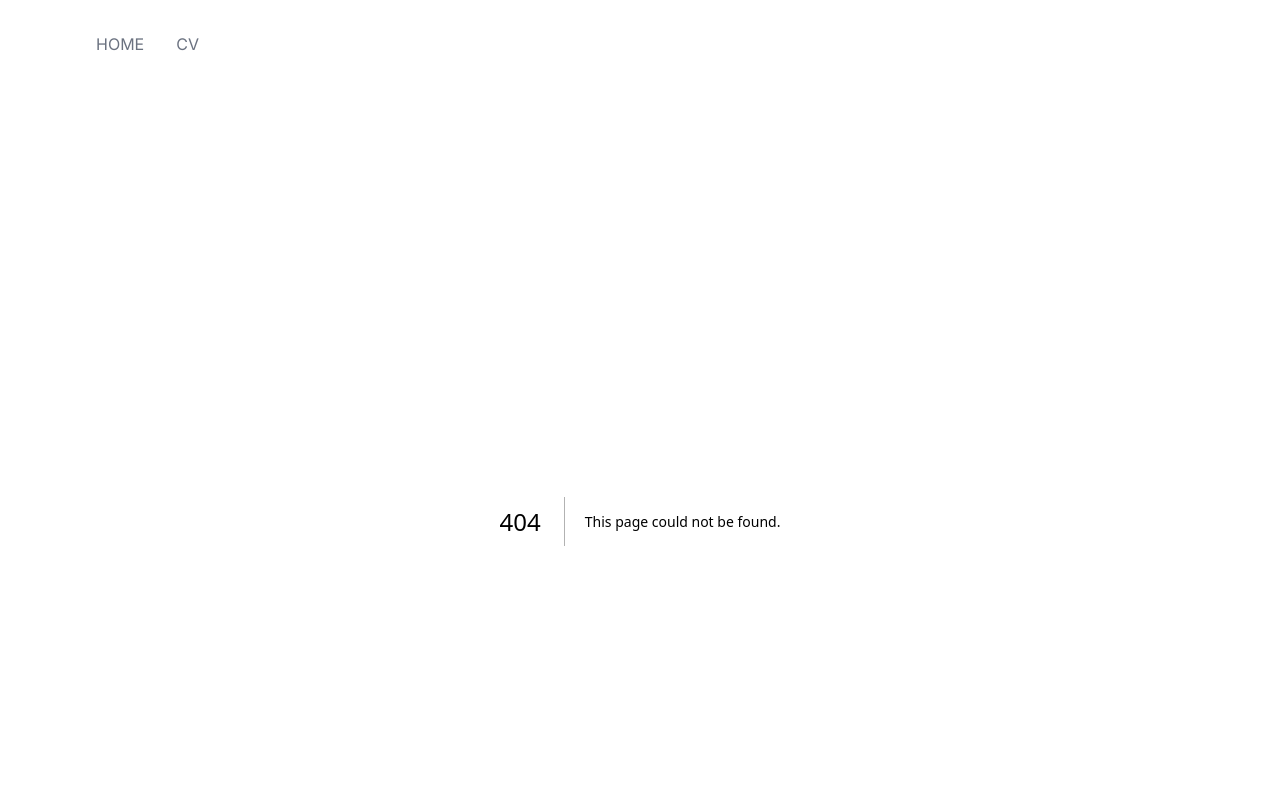
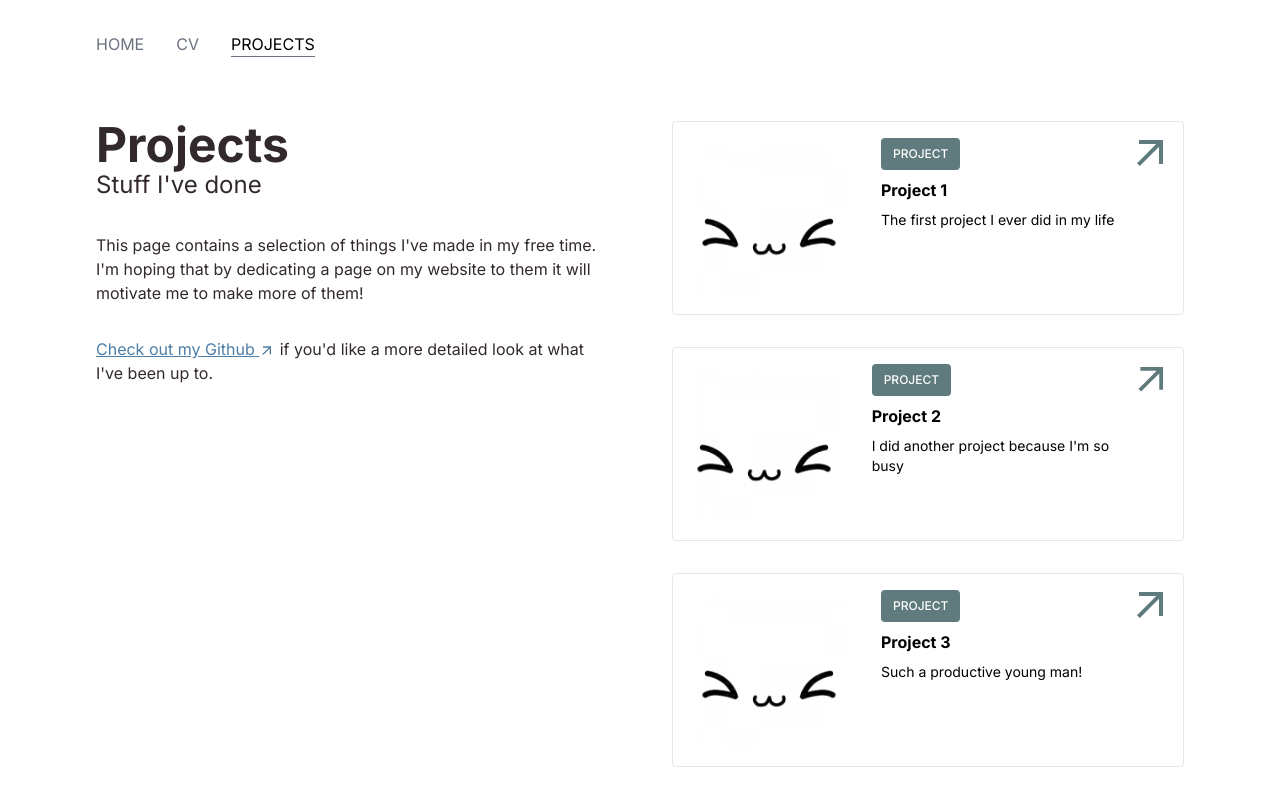
Before and after one commit to jebzley/sebleedotdev, a Next.js app: page /projects in a window 1280 px wide. Before the commit this address had no page. Shown: the top 806 px of the page. Built offline with nearby package versions, Linux system fonts and the light colour scheme.

Commit message:
Projects page (#7)
* add page and route

* flesh out card component

* make chip squarer for coolness

* move icons to own file

* flesh out projects page

* update page copy

* styling tweaks

```diff
--- a/src/app/page.tsx
+++ b/src/app/page.tsx
@@ -6,7 +6,6 @@ import { CustomLink } from "@/components/CustomLink";
 
 export default function Home() {
   const isSmolModeEnabled = process.env.NEXT_PUBLIC_SMOL_MODE;
-
   return (
     <PageLayout>
       <section aria-label="About Me" className="flex flex-col gap-8">
--- /dev/null
+++ b/src/app/projects/page.tsx
@@ -0,0 +1,55 @@
+import { Card } from "@/components/Card";
+import { CustomLink } from "@/components/CustomLink";
+import { PageLayout } from "@/components/PageLayout";
+import { PageTitle } from "@/components/PageTitle";
+
+const cardData = [
+  {
+    title: "Project 1",
+    description: "The first project I ever did in my life",
+    link: "#",
+    imgSrc: "/face.png",
+  },
+  {
+    title: "Project 2",
+    description: "I did another project because I'm so busy",
+    link: "#",
+    imgSrc: "/face.png",
+  },
+  {
+    title: "Project 3",
+    description: "Such a productive young man!",
+    link: "#",
+    imgSrc: "/face.png",
+  },
+];
+export default function ProjectsPage() {
+  return (
+    <PageLayout>
+      <div className="flex flex-col gap-8">
+        <PageTitle title="Projects" subtitle="Stuff I've done" />
+        <p>
+          This page contains a selection of things I've made in my free time.
+          <br />
+          I'm hoping that by dedicating a page on my website to them it will
+          motivate me to make more of them!
+        </p>
+        <p>
+          <CustomLink href="https://github.com/jebzley" type="external">
+            Check out my Github
+          </CustomLink>{" "}
+          if you'd like a more detailed look at what I've been up to.
+        </p>
+      </div>
+      <ul className="flex flex-col gap-8 group/card-grid list-none">
+        {cardData.map((cardProps) => {
+          return (
+            <li>
+              <Card key={cardProps.title} {...cardProps} type="Project" />
+            </li>
+          );
+        })}
+      </ul>
+    </PageLayout>
+  );
+}
--- /dev/null
+++ b/src/components/Card/index.tsx
@@ -0,0 +1,41 @@
+import Image from "next/image";
+import { Chip } from "../Chip";
+import Link from "next/link";
+import { LinkIcon } from "../SVGIcons";
+
+export interface CardProps {
+  title: string;
+  description: string;
+  type: string;
+  link: string;
+  imgSrc: string;
+}
+
+export function Card({ title, description, type, link, imgSrc }: CardProps) {
+  return (
+    <div className="group border p-4 rounded relative cursor-pointer transition text-black group-hover/card-grid:opacity-50 hover:!opacity-100 hover:shadow-sm">
+      <div className="flex justify-between">
+        <div className="flex gap-8">
+          <div className="h-40 w-40 relative">
+            <Image src={imgSrc} fill alt="" style={{ objectFit: "cover" }} />
+          </div>
+
+          <div className="flex flex-col gap-2">
+            <Chip>{type.toUpperCase()}</Chip>
+            <Link href={link} className="after:absolute after:inset-0">
+              <h2>{title}</h2>
+            </Link>
+            <p className="text-sm">{description}</p>
+          </div>
+        </div>
+        <LinkIcon
+          width="2.5em"
+          height="2.5em"
+          fill="#607B7D"
+          viewBox="0 -800 800 800"
+          className="transition group-hover:translate-x-1 group-hover:-translate-y-1"
+        />
+      </div>
+    </div>
+  );
+}
--- a/src/components/Chip/index.tsx
+++ b/src/components/Chip/index.tsx
@@ -1,6 +1,6 @@
 export function Chip({ children }: { children: React.ReactNode }) {
   return (
-    <div className="background-secondary text-white px-3 py-2 rounded-3xl text-xs font-medium">
+    <div className="background-secondary text-white px-3 py-2 rounded text-xs font-medium w-fit">
       {children}
     </div>
   );
--- a/src/components/CurriculumVitae/WorkItem.tsx
+++ b/src/components/CurriculumVitae/WorkItem.tsx
@@ -43,8 +43,9 @@ export function WorkItem({
                   {item.company}
                 </CustomLink>
               ) : (
-                <span className="block">{item.company}</span>
+                item.company
               )}
+              <br />
               <span className="font-medium">{item.jobTitle}</span>
             </h4>
 
--- a/src/components/CustomLink/index.tsx
+++ b/src/components/CustomLink/index.tsx
@@ -1,5 +1,5 @@
 import Link from "next/link";
-import { SVGProps } from "react";
+import { DownloadIcon, LinkIcon } from "../SVGIcons";
 
 interface IProps {
   href: string;
@@ -8,36 +8,12 @@ interface IProps {
   iconSize?: number;
 }
 
-const LinkIcon = (props: SVGProps<SVGSVGElement>) => (
-  <svg
-    xmlns="http://www.w3.org/2000/svg"
-    width="1em"
-    height="1em"
-    viewBox="0 -960 960 960"
-    {...props}
-  >
-    <path d="m256-240-56-56 384-384H240v-80h480v480h-80v-344L256-240Z" />
-  </svg>
-);
-
-const DownloadIcon = (props: SVGProps<SVGSVGElement>) => (
-  <svg
-    xmlns="http://www.w3.org/2000/svg"
-    width="1.25em"
-    height="1.25em"
-    viewBox="0 -960 960 960"
-    {...props}
-  >
-    <path d="M480-320 280-520l56-58 104 104v-326h80v326l104-104 56 58-200 200ZM240-160q-33 0-56.5-23.5T160-240v-120h80v120h480v-120h80v120q0 33-23.5 56.5T720-160H240Z" />
-  </svg>
-);
-
 export function CustomLink({ href, children, type = "internal" }: IProps) {
   const icon =
     type === "download" ? (
-      <DownloadIcon />
+      <DownloadIcon className="inline" />
     ) : (
-      <LinkIcon className="transition group-hover/link:translate-x-0.5 group-hover/link:-translate-y-0.5" />
+      <LinkIcon className="transition inline group-hover/link:translate-x-0.5 group-hover/link:-translate-y-0.5" />
     );
   if (type === "external" || "download") {
     return (
@@ -45,10 +21,9 @@ export function CustomLink({ href, children, type = "internal" }: IProps) {
         rel="noopener noreferrer"
         target="_blank"
         href={href}
-        className="group/link flex items-center gap-1 text-link"
+        className="group/link text-link"
       >
-        {children}
-        {icon}
+        {children} {icon}
       </a>
     );
   }
--- a/src/components/Navigation/index.tsx
+++ b/src/components/Navigation/index.tsx
@@ -4,6 +4,7 @@ import { NavigationLink } from "./NavigationLink";
 const navItems: { name: string; href: string }[] = [
   { name: "Home", href: ROUTES.HOME },
   { name: "CV", href: ROUTES.WORK },
+  { name: "Projects", href: ROUTES.PROJECTS },
 ];
 
 export function Navigation() {
--- /dev/null
+++ b/src/components/SVGIcons/index.tsx
@@ -0,0 +1,25 @@
+import { SVGProps } from "react";
+
+export const LinkIcon = (props: SVGProps<SVGSVGElement>) => (
+  <svg
+    xmlns="http://www.w3.org/2000/svg"
+    width="1em"
+    height="1em"
+    viewBox="0 -960 960 960"
+    {...props}
+  >
+    <path d="m256-240-56-56 384-384H240v-80h480v480h-80v-344L256-240Z" />
+  </svg>
+);
+
+export const DownloadIcon = (props: SVGProps<SVGSVGElement>) => (
+  <svg
+    xmlns="http://www.w3.org/2000/svg"
+    width="1.25em"
+    height="1.25em"
+    viewBox="0 -960 960 960"
+    {...props}
+  >
+    <path d="M480-320 280-520l56-58 104 104v-326h80v326l104-104 56 58-200 200ZM240-160q-33 0-56.5-23.5T160-240v-120h80v120h480v-120h80v120q0 33-23.5 56.5T720-160H240Z" />
+  </svg>
+);
--- a/src/constants/routes.ts
+++ b/src/constants/routes.ts
@@ -1,4 +1,5 @@
 export const ROUTES = {
   HOME: "/",
   WORK: "/work",
+  PROJECTS: "/projects",
 };
```
